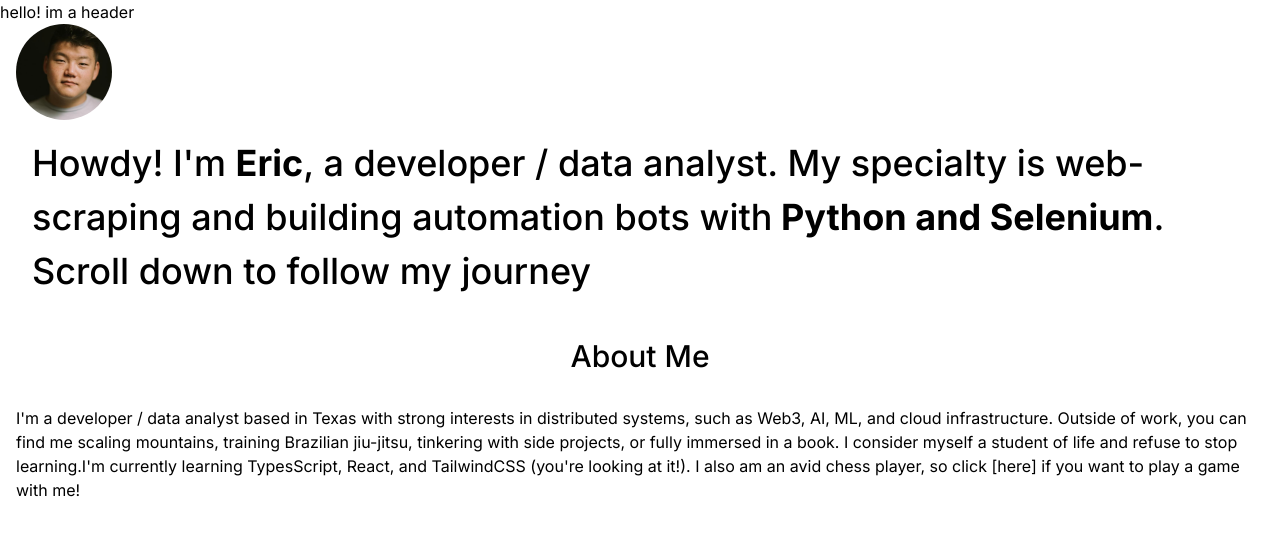
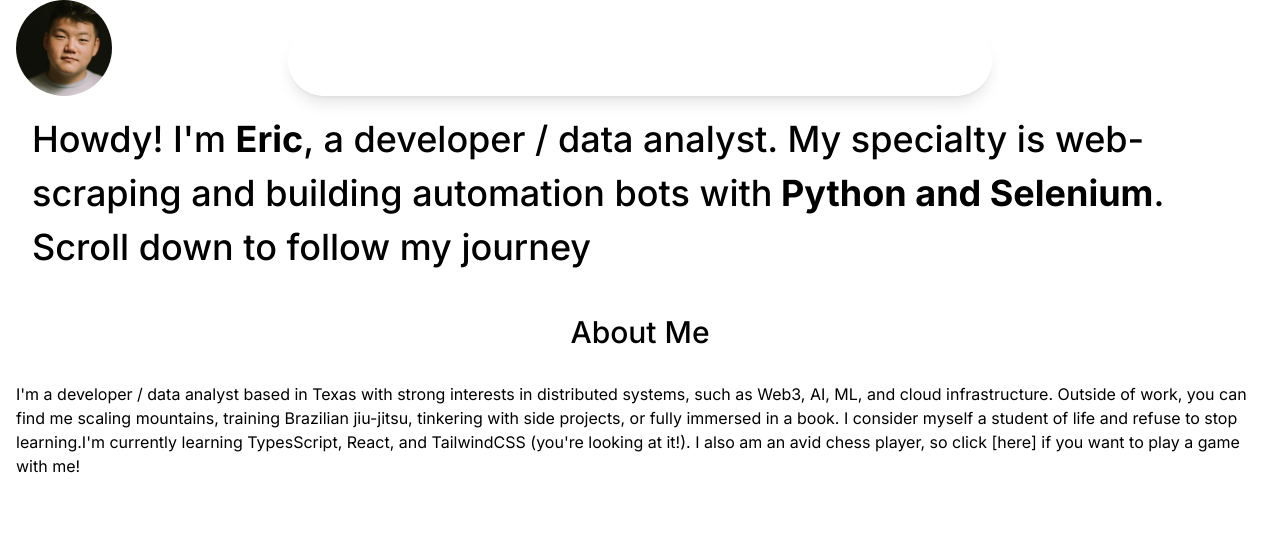
Before and after one commit to ericdwkim/my-portfolio, a Next.js app: page / in a window 1280 px wide. Shown: the top 536 px of the page. Built offline with nearby package versions, Linux system fonts and the light colour scheme.

Commit message:
wip: header component

```diff
--- a/components/header.tsx
+++ b/components/header.tsx
@@ -1,5 +1,26 @@
+'use client';
+
+import React from 'react';
+import { motion } from 'framer-motion'
+import { links } from '@/lib/data';
+
+import { useActiveSectionContext } from "@/context/active-section-context";
+
 export const Header = () => {
     return (
-        <header>hello! im a header</header>
+        <header className="z-[999] relative">
+            <motion.div
+                className="fixed top-0 left-1/2 h-[4.5rem] w-full rounded-none border border-white border-opacity-45 bg-white bg-opacity-80 shadow-lg shadow-black[0.03] backdrop-blur-[0.5rem] sm:top-6 sm:h[3.25rem] sm:w-[44rem] sm:rounded-full dark:bg-gray-950 dark:border-black/40 dark:bg-opacity-75"
+                initial={{ y: -100, x: '-50%', opacity: 0 }}
+                animate={{ y: 0, x: '-50%', opacity: 1 }}
+            ></motion.div>
+
+
+            <nav>
+
+            </nav>
+
+
+        </header>
     )
 }
```
